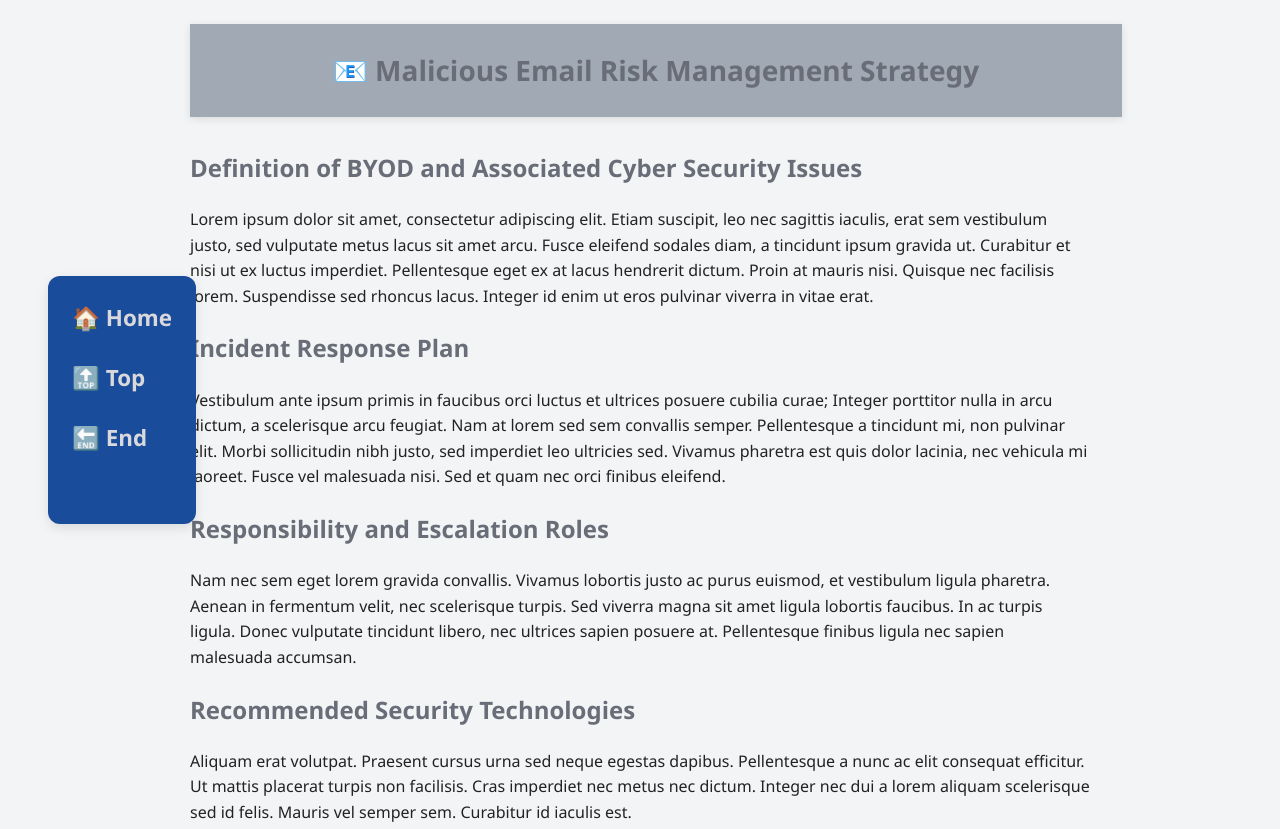
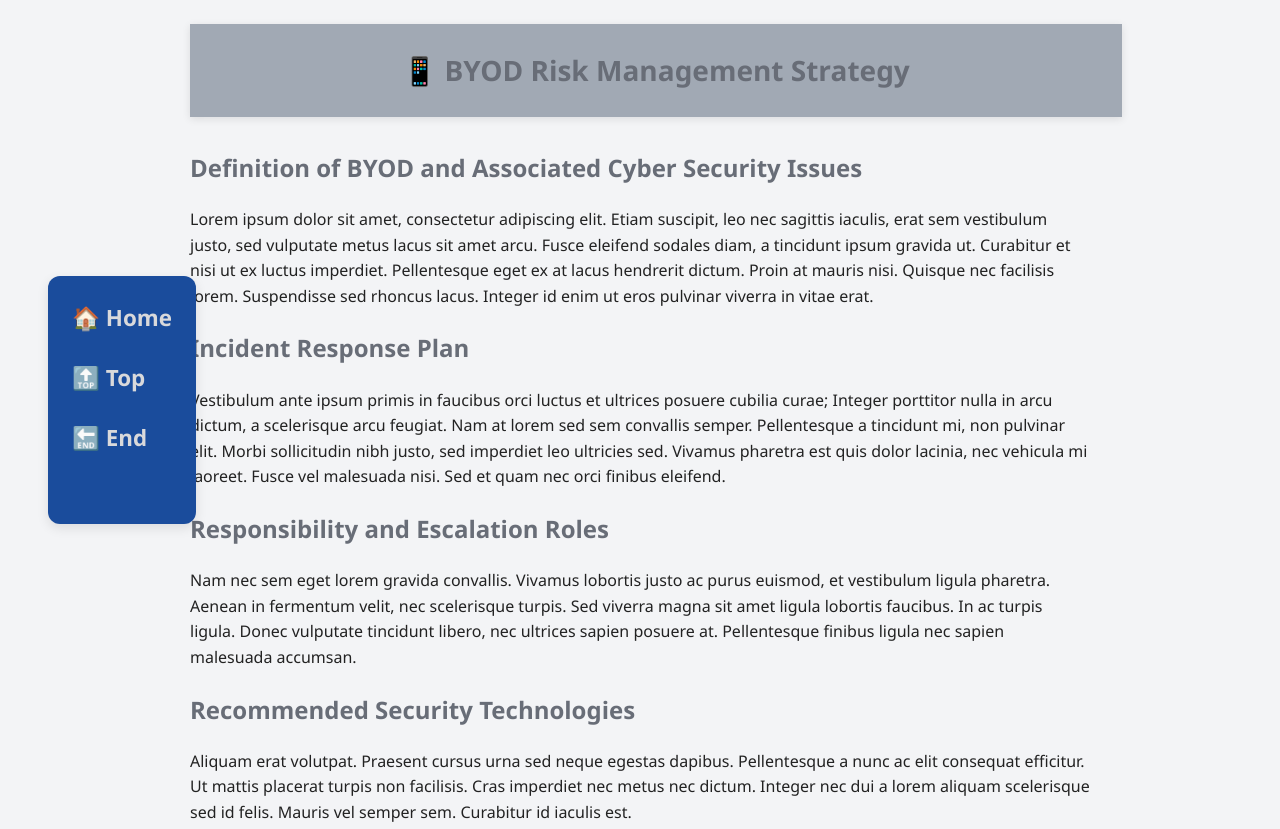
Before and after one commit to hbdevdigital/risk-management-strategies-cats-cybersecurity-project, a plain HTML site: page byod.html in a window 1280 px wide. Shown: the top 829 px of the page. Drawn offline with Linux system fonts and the light colour scheme.

Commit message:
Update byod.html (Typo)

```diff
--- a/byod.html
+++ b/byod.html
@@ -9,7 +9,7 @@
 </head>
 <body>
   <header class="topbar">
-  <h1>📧 Malicious Email Risk Management Strategy</h1>
+  <h1>📱 BYOD Risk Management Strategy</h1>
 </header>
 
 
```
